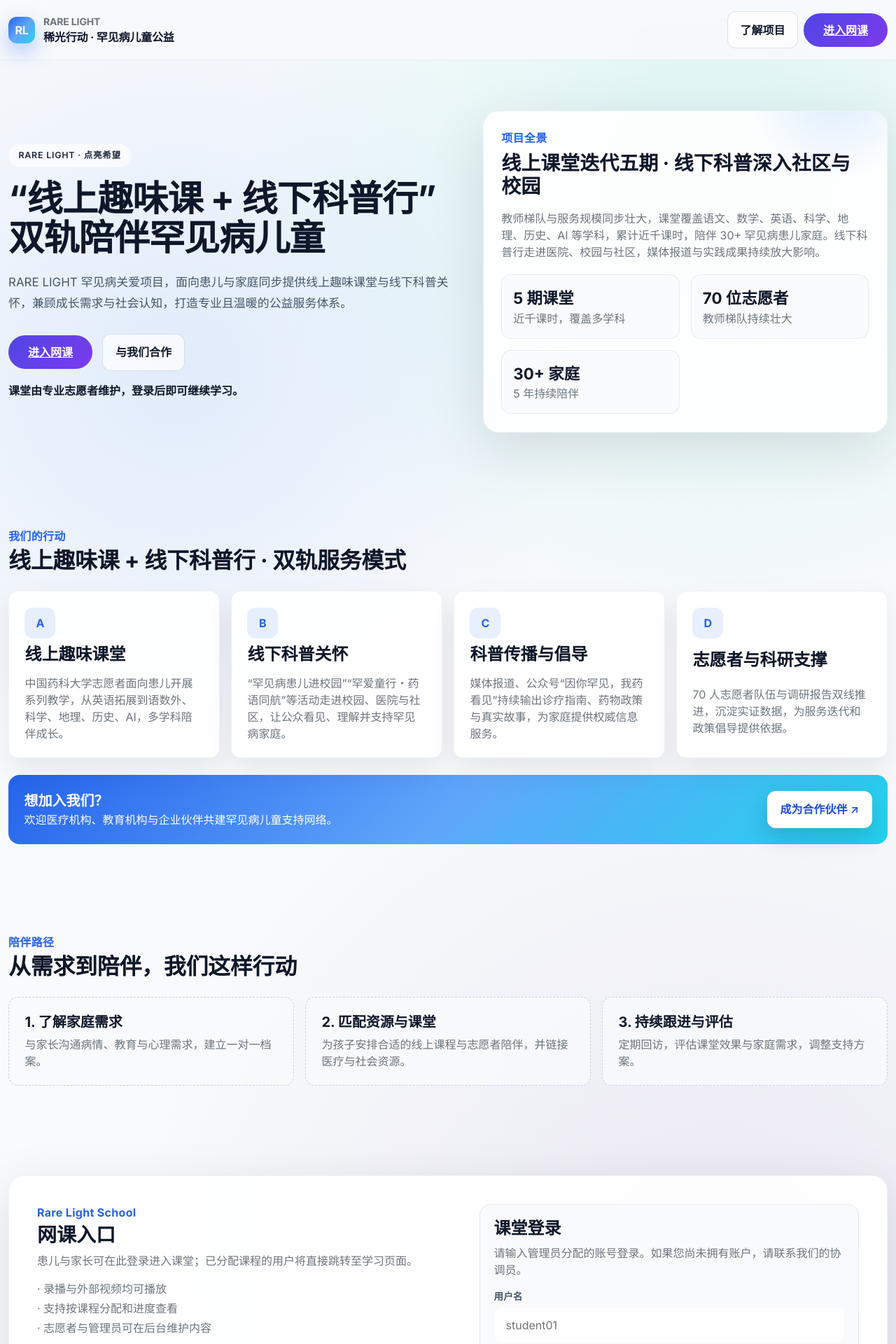
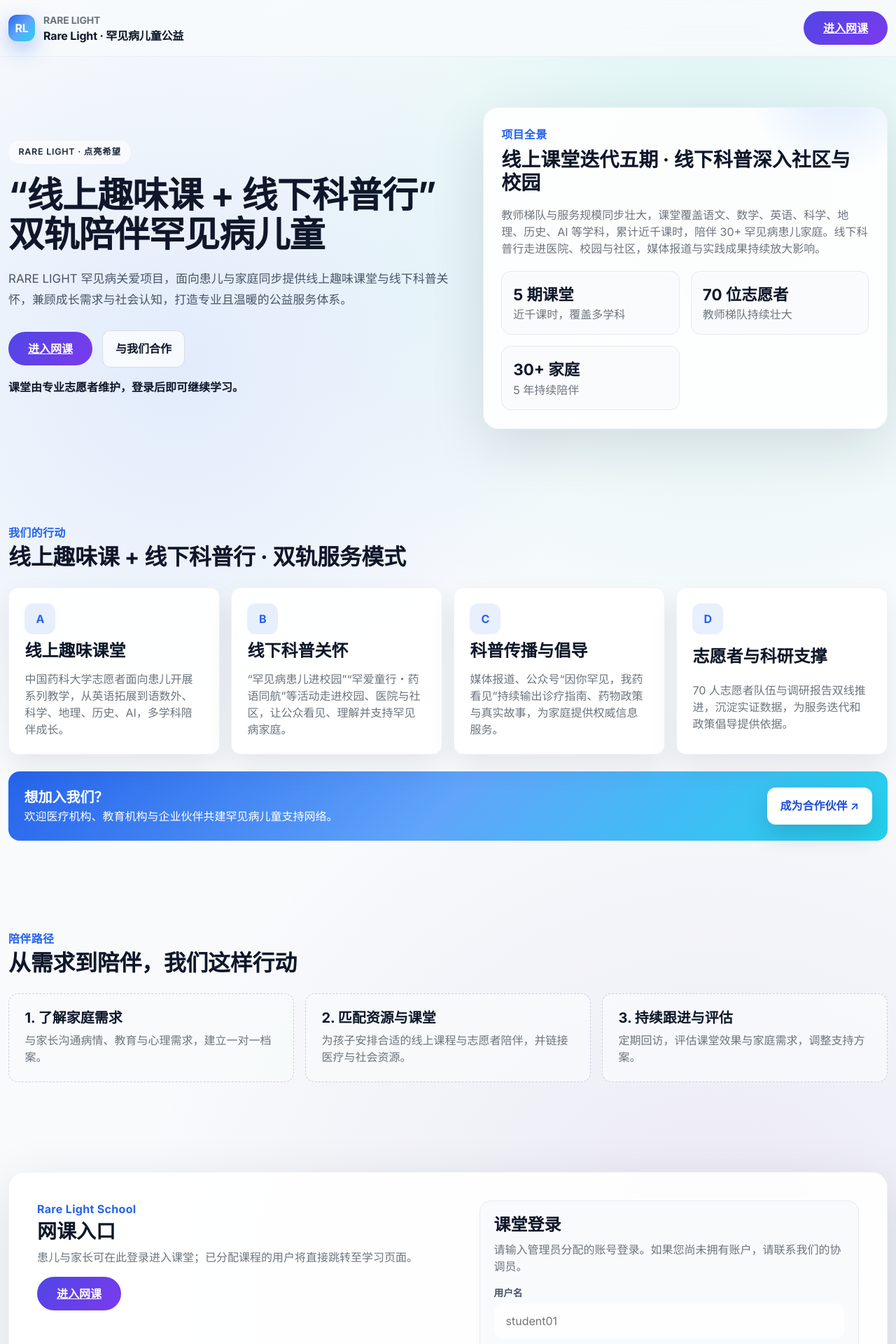
Before and after one commit to sx120609/dmd-web, a PHP site: page / in a window 1280 px wide. Shown: the top 1920 px of the page at 70% size. Run offline with PHP 8.4, Linux system fonts and the light colour scheme.

Commit message:
Update index.php

```diff
--- a/index.php
+++ b/index.php
@@ -115,6 +115,7 @@
         .ghost-button {
             display: inline-flex;
             align-items: center;
+            justify-content: center;
             gap: 0.5rem;
             padding: 0.85rem 1.1rem;
             border-radius: 12px;
@@ -129,6 +130,12 @@
         .ghost-button:hover {
             transform: translateY(-1px);
             box-shadow: 0 10px 30px rgba(15, 23, 42, 0.08);
+        }
+
+        .primary-button,
+        .ghost-button {
+            text-align: center;
+            justify-content: center;
         }
 
         .session-note {
@@ -258,6 +265,8 @@
 
         .cta-banner .cta-button {
             background: #ffffff;
+            text-align: center;
+            justify-content: center;
             color: #1d4ed8;
             border: 1px solid rgba(255, 255, 255, 0.75);
             box-shadow: 0 14px 32px rgba(15, 23, 42, 0.16);
@@ -328,11 +337,10 @@
                 <span class="brand-mark">RL</span>
                 <div>
                     <div class="small text-uppercase text-secondary">Rare Light</div>
-                    <div class="fw-bold">稀光行动 · 罕见病儿童公益</div>
+                    <div class="fw-bold">Rare Light · 罕见病儿童公益</div>
                 </div>
             </div>
             <div class="d-flex align-items-center gap-2 flex-wrap">
-                <a class="ghost-button" href="#programs">了解项目</a>
                 <a class="primary-button" id="classroomCta" data-classroom-link href="#classroom">进入网课</a>
             </div>
         </div>
@@ -444,14 +452,8 @@
                             <p class="eyebrow mb-1">Rare Light School</p>
                             <h3 class="fw-bold">网课入口</h3>
                             <p class="text-secondary">患儿与家长可在此登录进入课堂；已分配课程的用户将直接跳转至学习页面。</p>
-                            <ul class="list-unstyled text-secondary mb-3">
-                                <li class="mb-1">· 录播与外部视频均可播放</li>
-                                <li class="mb-1">· 支持按课程分配和进度查看</li>
-                                <li class="mb-1">· 志愿者与管理员可在后台维护内容</li>
-                            </ul>
                             <div class="d-flex flex-wrap gap-2">
                                 <a class="primary-button" data-classroom-link href="#classroom">立即进入网课</a>
-                                <a class="ghost-button" href="admin">管理员入口</a>
                             </div>
                         </div>
                         <div class="login-panel">
@@ -501,7 +503,7 @@
 
     <footer class="footer">
         <div class="container-xxl d-flex flex-wrap justify-content-between gap-2">
-            <div>Rare Light · 稀光行动 — 为罕见病儿童提供陪伴、教育与资源链接。</div>
+            <div>Rare Light — 为罕见病儿童提供陪伴、教育与资源链接。</div>
             <div class="text-secondary">联系邮箱：hello@rarelight.org</div>
         </div>
     </footer>
```
